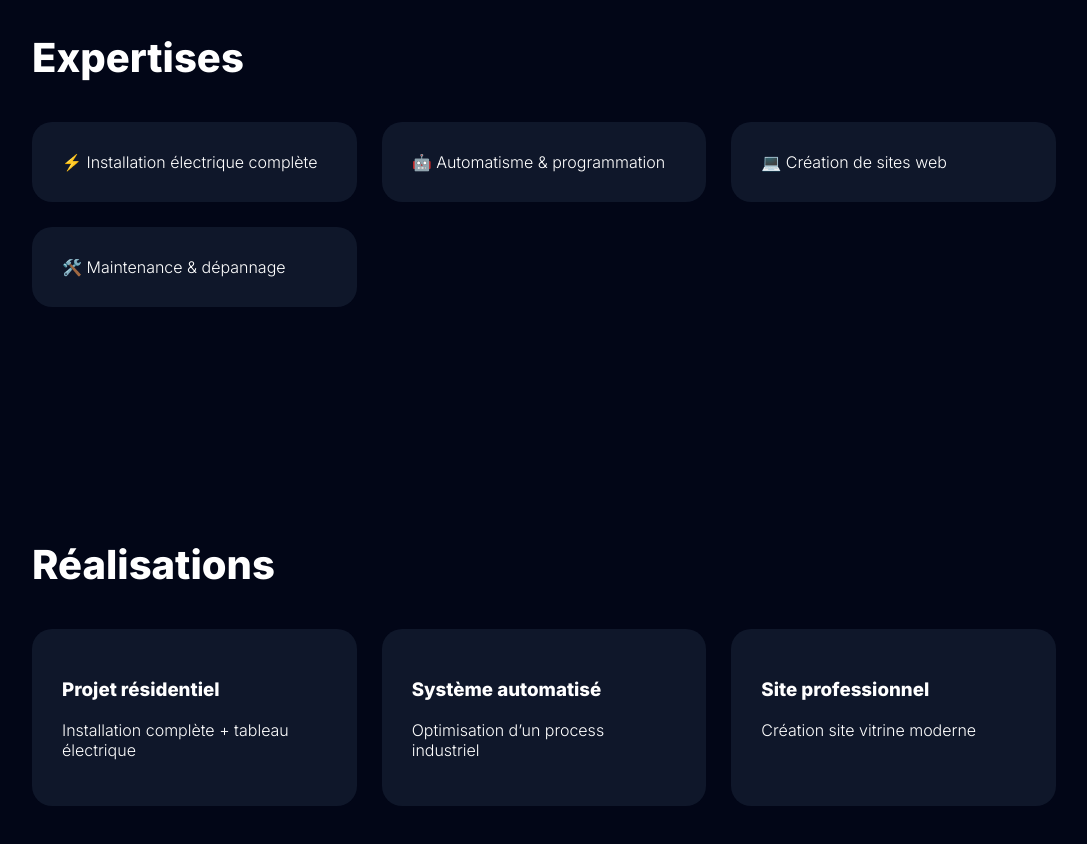
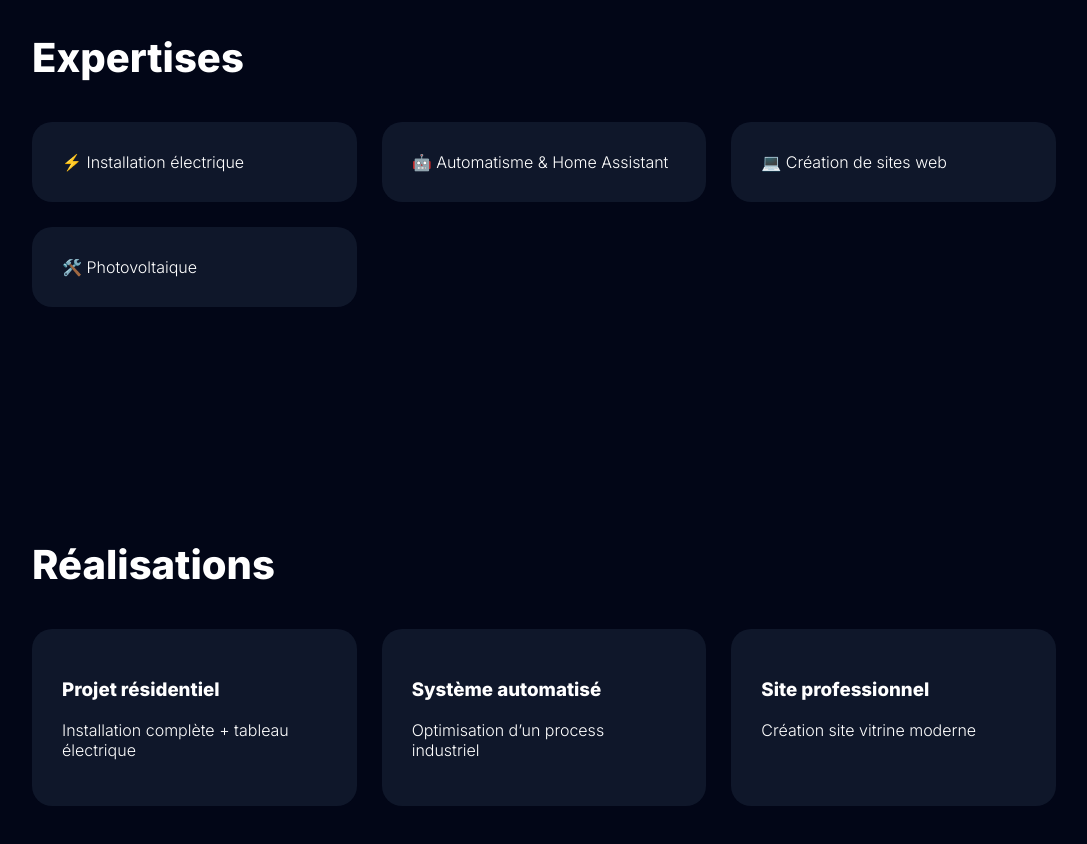
Before and after one commit to Phil-War/Philippe, a plain HTML site: page index.html in a window 1280 px wide. Shown: the part 900-1744 px from the top of the page, without its empty margins (96-1183 px from the left). Drawn offline with Linux system fonts and the light colour scheme.

Commit message:
Update skills section in index.html

```diff
--- a/index.html
+++ b/index.html
@@ -119,10 +119,10 @@ footer {
 <section class="section" id="skills">
   <h2>Expertises</h2>
   <div class="grid">
-    <div class="card">⚡ Installation électrique complète</div>
-    <div class="card">🤖 Automatisme & programmation</div>
+    <div class="card">⚡ Installation électrique</div>
+    <div class="card">🤖 Automatisme & Home Assistant</div>
     <div class="card">💻 Création de sites web</div>
-    <div class="card">🛠️ Maintenance & dépannage</div>
+    <div class="card">🛠️ Photovoltaique</div>
   </div>
 </section>
 
```
